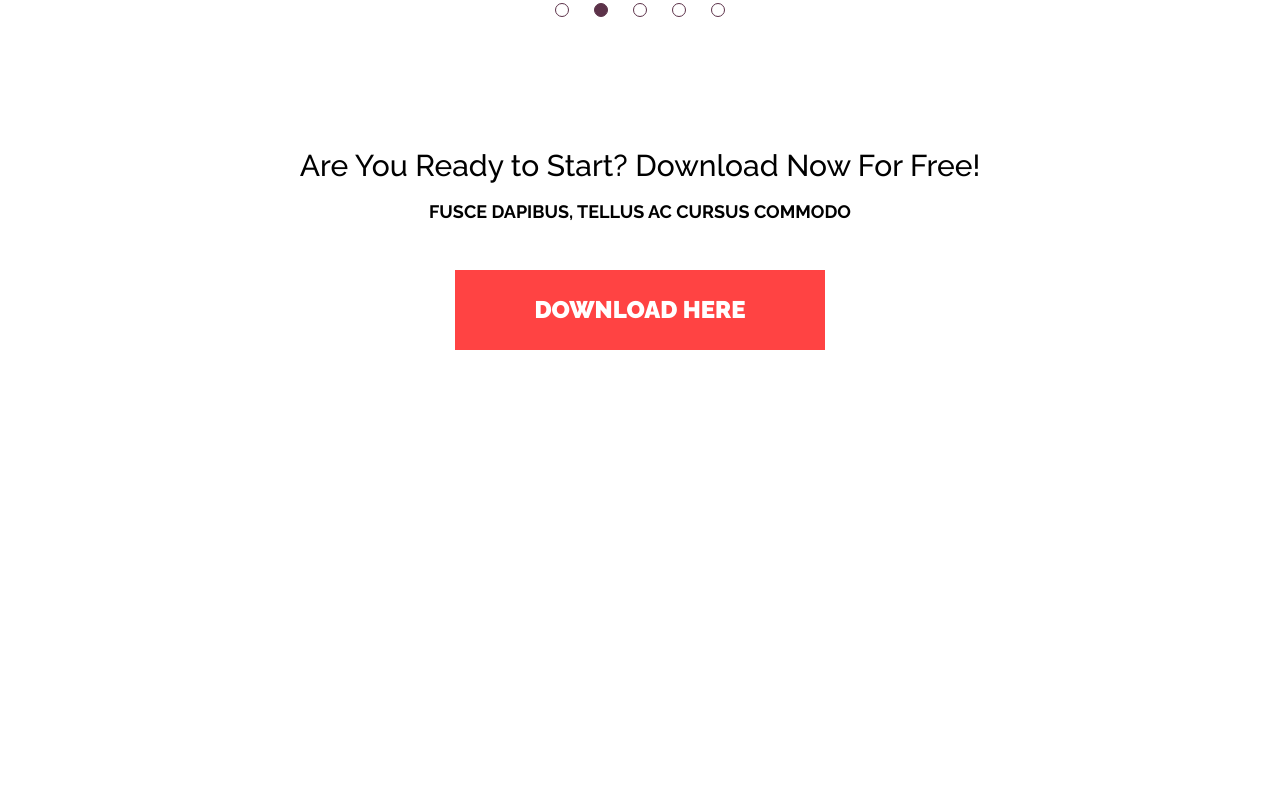
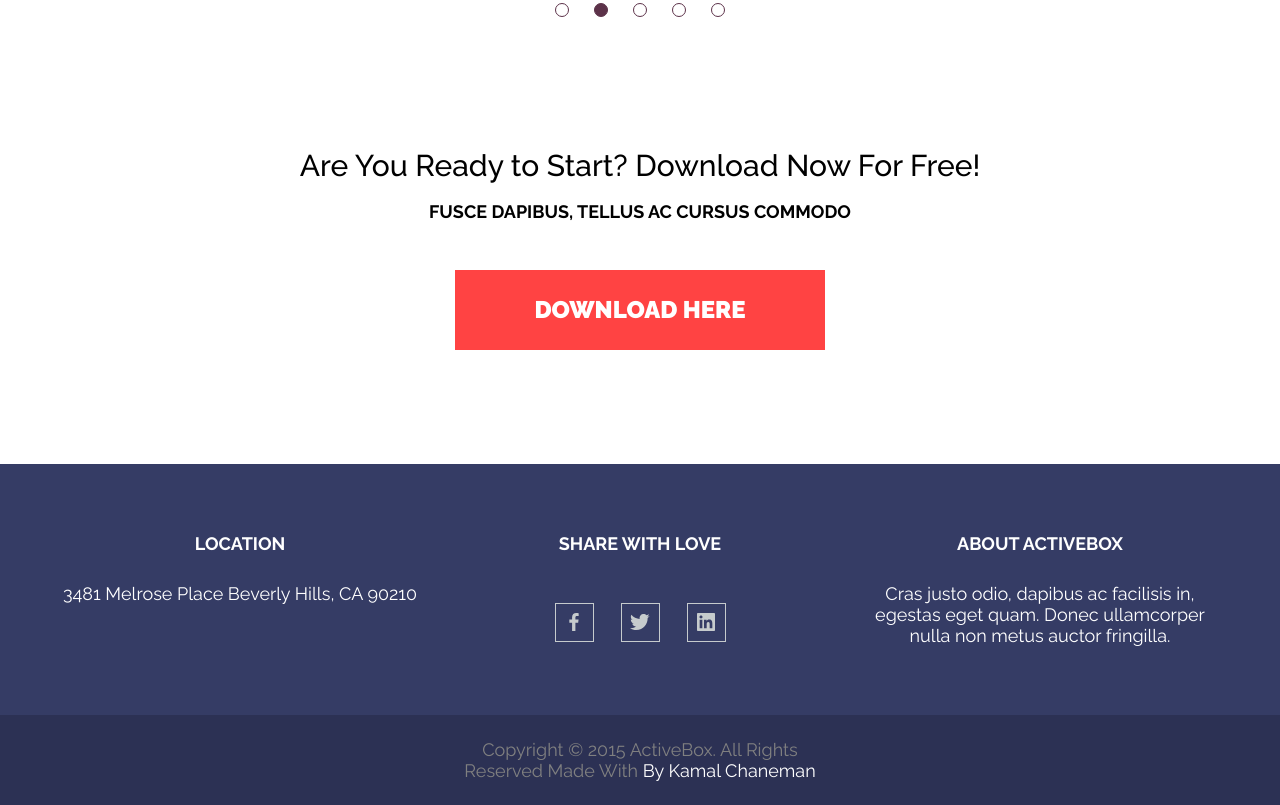
Before and after one commit to Vlad-Bogach/FE-Courses-General, a website built with Parcel: page Course work/index.html in a window 1280 px wide. Shown: the part 3619-4424 px from the top of the page. Before the commit the page ends 4083 px from the top, so only its background shows below. Built offline with nearby package versions, Linux system fonts and the light colour scheme.

Commit message:
footer: desktop

```diff
--- a/Course work/index.html
+++ b/Course work/index.html
@@ -255,6 +255,43 @@
                 <button class="download__button">Download here</button>
             </div>
         </section>
+
+        <footer class="main-container__footer">
+            <div class="footer__main-part">
+                <div class="footer__wrapper">
+                    <div class="footer__element footer__location">
+                        <h5 class="location__title">LOCATION</h5>
+                        <h5 class="location__description">3481 Melrose Place
+                            Beverly Hills, CA 90210</h5>
+                    </div>
+                    <div class="footer__element footer__social">
+                        <h5 class="social__title">share with love</h5>
+                        <div class="social__buttons">
+                            <a href="#" class="social__button">
+                                <img src="source/images/facebook_icon.svg" alt="">
+                            </a>
+                            <a href="#" class="social__button">
+                                <img src="source/images/twitter_icon.svg" alt="">
+                            </a>
+                            <a href="#" class="social__button">
+                                <img src="source/images/linkedin_icon.svg" alt="">
+                            </a>
+                        </div>
+                    </div>
+                    <div class="footer__element footer__about">
+                        <h5 class="about__title">about activebox</h5>
+                        <h5 class="about__description">Cras justo odio, dapibus ac facilisis in, egestas eget quam.
+                            Donec ullamcorper nulla non metus auctor fringilla.</h5>
+                    </div>
+                </div>
+            </div>
+            <div class="footer__copyright">
+                <h5 class="copyright__text">
+                    Copyright © 2015 ActiveBox. All Rights Reserved
+                    Made With&nbsp;<span>By Kamal Chaneman</span>
+                </h5>
+            </div>
+        </footer>
     </div>
 </body>
 
--- a/Course work/source/styles/style.scss
+++ b/Course work/source/styles/style.scss
@@ -595,3 +595,97 @@ body{
         margin-top: 11px;
     }
 }
+
+.main-container__footer{
+    width: 100%;
+    display: flex;
+    flex-direction: column;
+    align-items: center;
+    justify-content: center;
+}
+
+.footer__main-part{
+    width: 100%;
+    min-height: 251px;
+    display: flex;
+    align-items: center;
+    justify-content: center;
+    background-color: #353C65;
+}
+
+.footer__wrapper{
+    max-width: 1170px;
+    width: 100%;
+    display: flex;
+    justify-content: space-between;
+    margin-inline: 20px;
+}
+
+.footer__element{
+    max-width: 370px;
+    width: 100%;
+    display: flex;
+    flex-direction: column;
+    align-items: center;
+}
+
+.location__title{
+    width: 100%;
+    height: 21px;
+    font-size: 18px;
+    font-family: 'Raleway', sans-serif;
+    font-weight: 700;
+    color: white;
+    margin-bottom: 29px;
+    text-align: center;
+}
+
+.location__description{
+    @extend .location__title;
+    font-weight: 400;
+    margin-bottom: 0;
+}
+
+.social__title{
+    @extend .location__title;
+    text-transform: uppercase;
+    margin-bottom: 49px;
+}
+
+.social__buttons{
+    display: flex;
+    justify-content: space-between;
+    gap: 27px;
+}
+
+.about__title{
+    @extend .location__title;
+    text-transform: uppercase;
+    margin-bottom: 29px;
+}
+
+.about__description{
+    @extend .location__description;
+    height: unset;
+}
+
+.footer__copyright{
+    width: 100%;
+    background-color: #2C3154;
+    height: 90px;
+    display: flex;
+    align-items: center;
+    justify-content: center;
+}
+
+.copyright__text{
+    max-width: 370px;
+    text-align: center;
+    font-family: 'Raleway', sans-serif;
+    font-size: 18px;
+    font-weight: 400;
+    color: #808080;
+    span{
+        color: white;
+    }
+}
```
